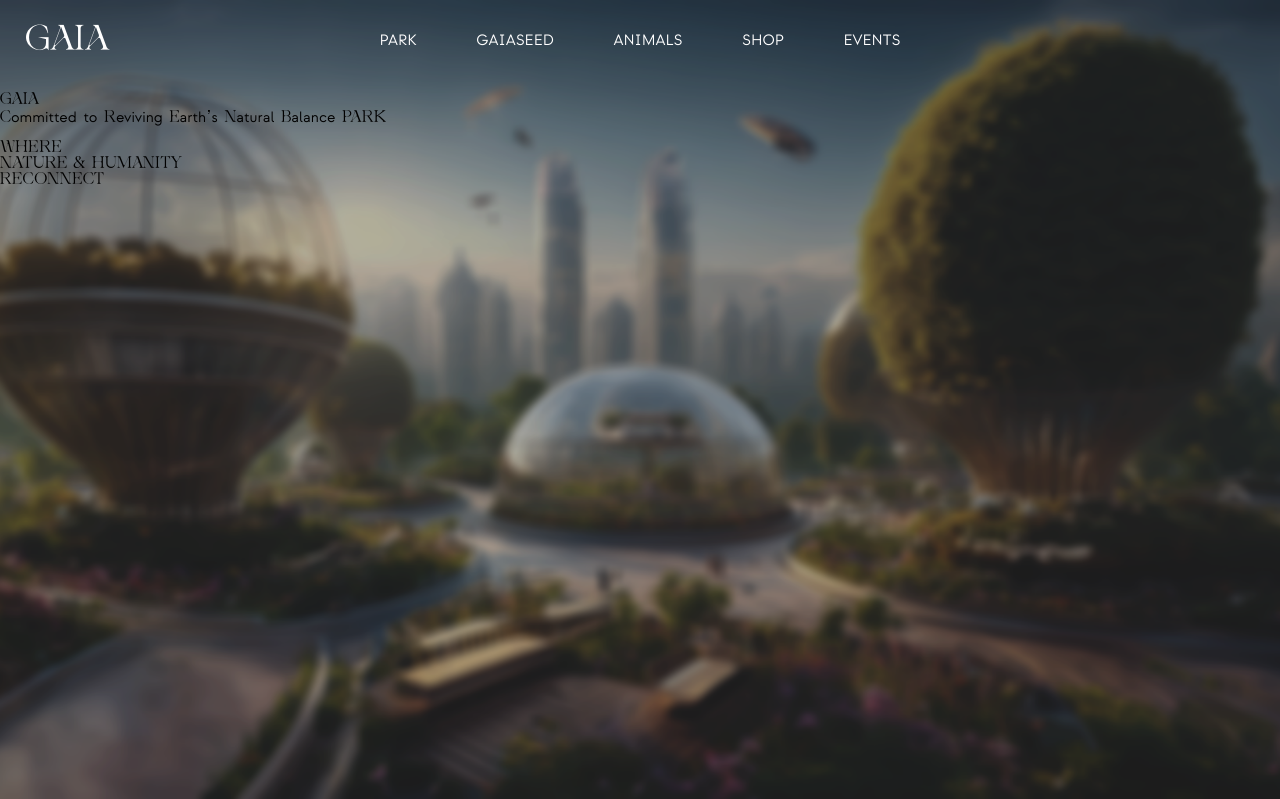
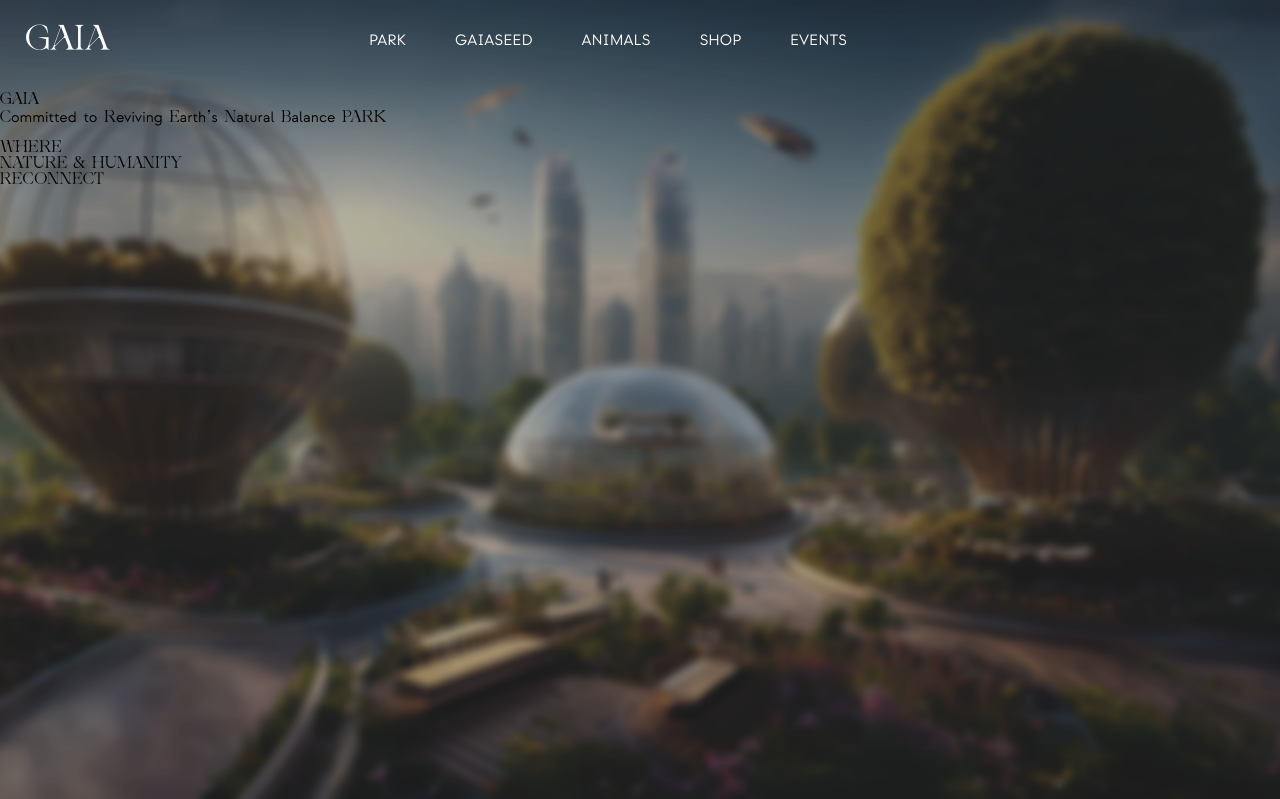
Before and after one commit to Yaelen/TLE-1-T10, a PHP site: page / in a window 1280 px wide. Shown: the top 799 px of the page. Run offline with PHP 8.4, Linux system fonts and the light colour scheme; the visitor is signed in with stand-in values (Sample User, id 1); data that the repository does not hold is empty.

Commit message:
nav & background

```diff
--- a/css/style.css
+++ b/css/style.css
@@ -105,7 +105,7 @@ a {
 
 .links {
     position: absolute;
-    width: 50vw;
+    width: 45vw;
     font-family: 'Strawford';
     display: flex;
     flex-direction: row;
```
